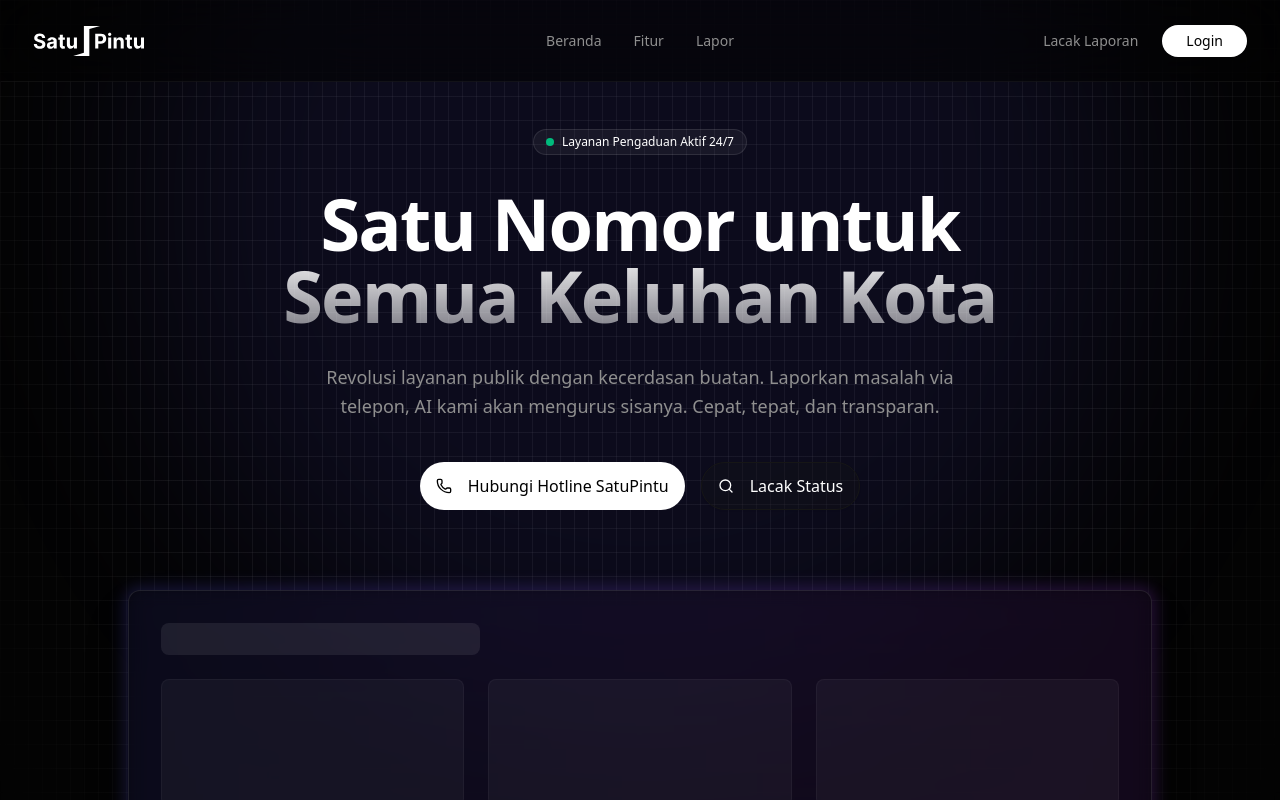
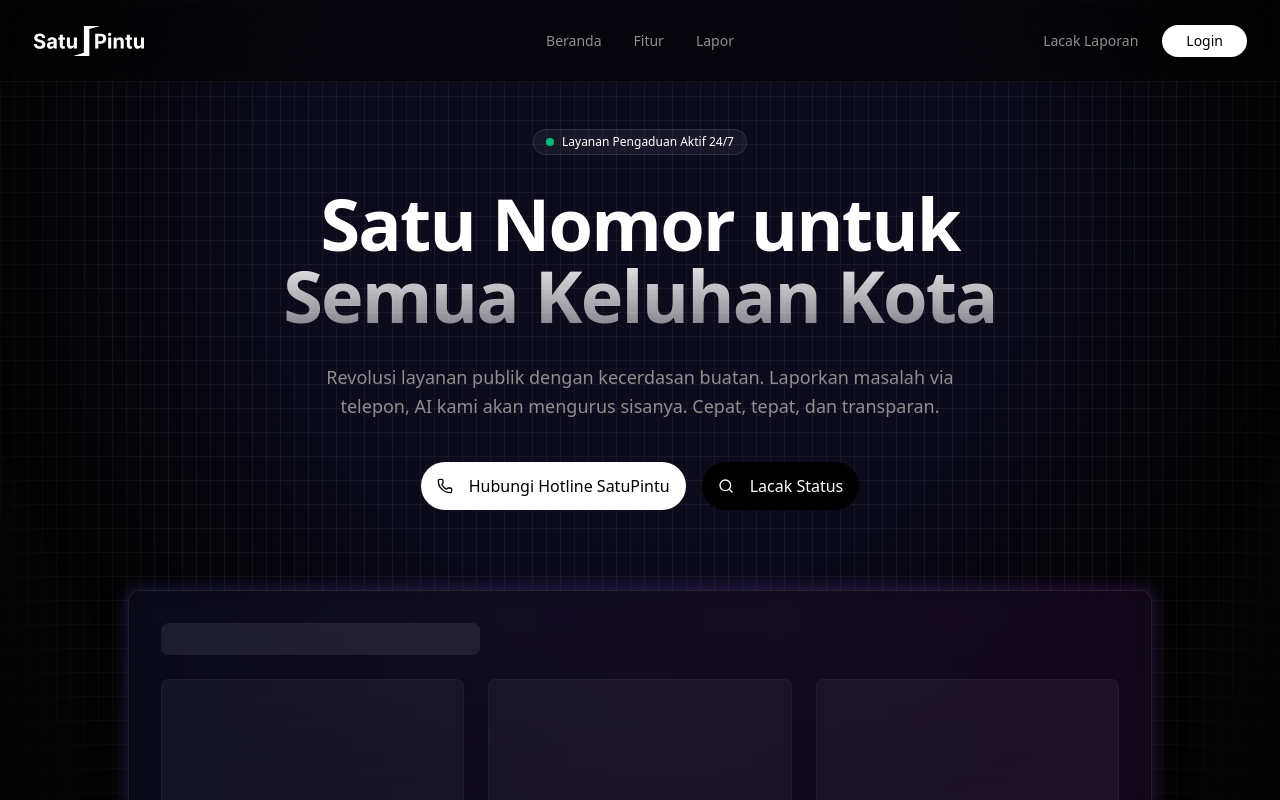
Before and after one commit to pablonification/satu-pintu, a Next.js app: page / in a window 1280 px wide. Shown: the top 800 px of the page. Built offline with nearby package versions, Linux system fonts and the light colour scheme.

Commit message:
Update button styles in Home component for improved visibility and user experience

```diff
--- a/src/app/page.tsx
+++ b/src/app/page.tsx
@@ -43,7 +43,10 @@ export default function Home() {
               </Button>
             </Link>
             <Link href="/track/SP-20251203-0001">
-              <Button variant="outline" size="lg" className="h-12 px-8 border-white/10 bg-transparent text-white hover:bg-white/5 text-base rounded-full">
+              <Button
+                size="lg"
+                className="h-12 px-8 bg-black text-white hover:bg-black/90 text-base rounded-full"
+              >
                 <Search className="mr-2 h-4 w-4" />
                 Lacak Status
               </Button>
```
